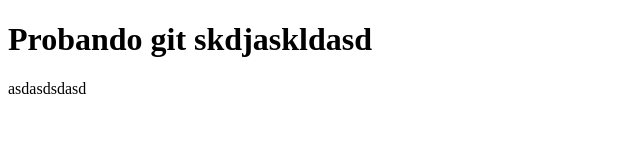
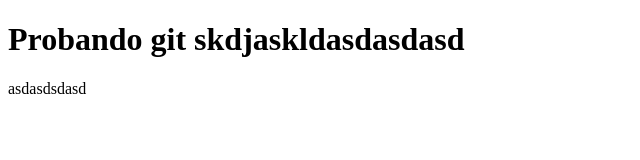
Before and after one commit to micaruoti/Pruebacursogit2, a plain HTML site: page index.html in a window 1280 px wide. Shown: the whole page, without its empty margins (0-640 px from the left). Drawn offline with Linux system fonts and the light colour scheme.

Commit message:
agregando archivo5

```diff
--- a/index.html
+++ b/index.html
@@ -9,7 +9,7 @@
 </head>
 
 <body>
-  <h1>Probando git skdjaskldasd</h1>
+  <h1>Probando git skdjaskldasdasdasd</h1>
 </body>asdasdsdasd
 
 </html>
```
Also changed, not shown: archivo.txt, archivo5.txt (added).
